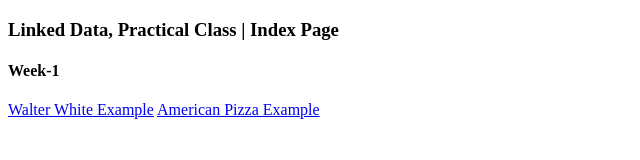
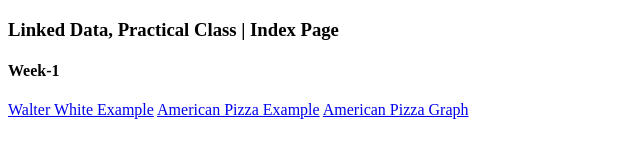
Before and after one commit to bc-wur/bc-wur.github.io, a plain HTML site: page index.html in a window 1280 px wide. Shown: the whole page, without its empty margins (0-640 px from the left). Drawn offline with Linux system fonts and the light colour scheme.

Commit message:
Update index.html

```diff
--- a/index.html
+++ b/index.html
@@ -8,5 +8,6 @@
     <h4>Week-1</h4>
     <a href="https://bc-wur.github.io/walter_white.n3">Walter White Example</a>
     <a href="https://bc-wur.github.io/american_pizza.n3">American Pizza Example</a>
+    <a href="https://bc-wur.github.io/american_pizza.png">American Pizza Graph</a>
   </body>
 </html>
```
